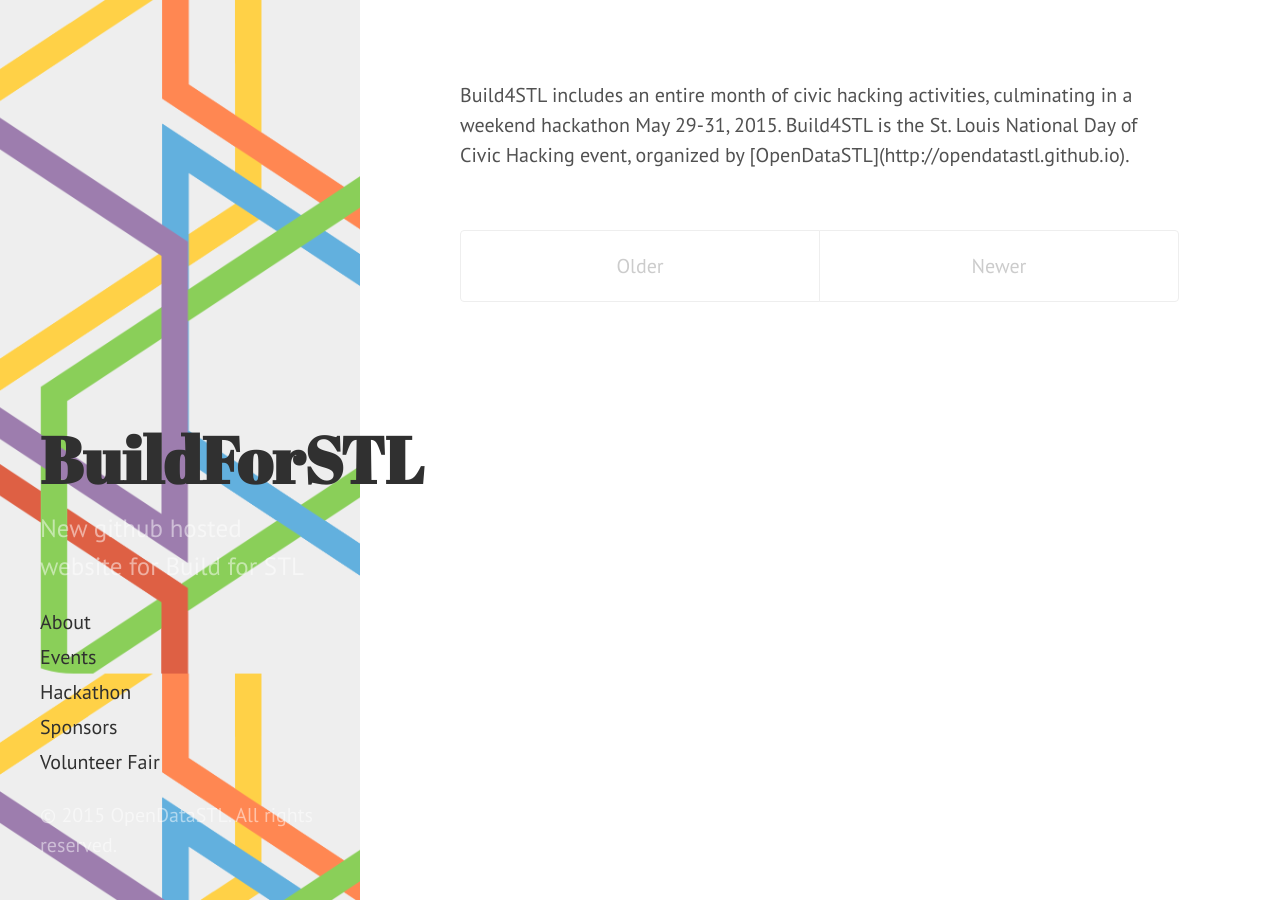
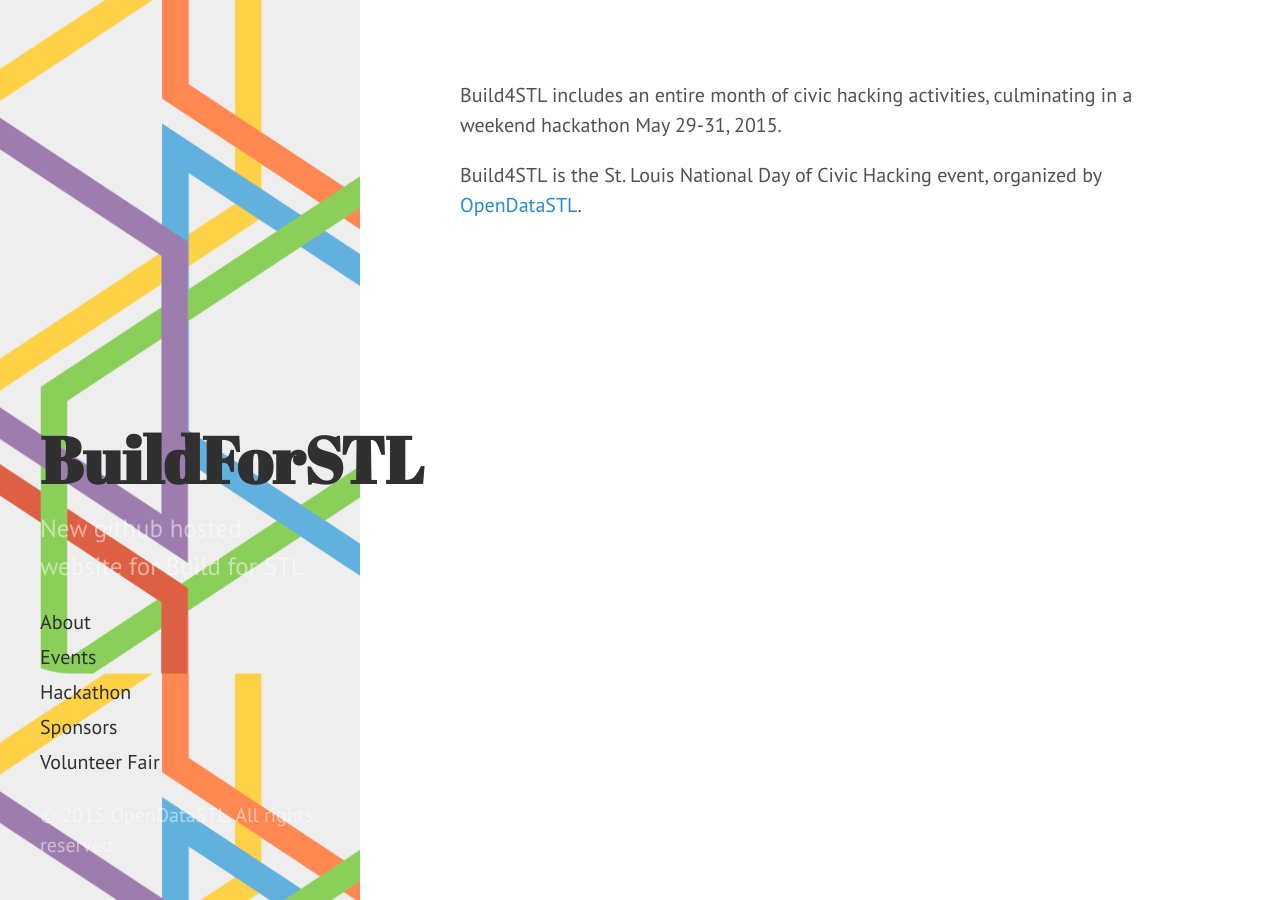
Before and after one commit to OpenSTL/build4stl-jekyll-site, a Jekyll site: the page built from index.html, in a window 1280 px wide. Built offline with Jekyll 4.4.1, drawn with Linux system fonts in a browser that asks for light colours.

Commit message:
Fixing conflict

```diff
--- a/index.html
+++ b/index.html
@@ -3,15 +3,12 @@
 title: Home
 ---
 
-<div>
-
-Build4STL includes an entire month of civic hacking activities, culminating in a weekend hackathon May 29-31, 2015.  Build4STL is the St. Louis National Day of Civic Hacking event, organized by [OpenDataSTL](http://opendatastl.github.io).
-
-</div>
+<p>Build4STL includes an entire month of civic hacking activities, culminating in a weekend hackathon May 29-31, 2015.</p>
+<p>Build4STL is the St. Louis National Day of Civic Hacking event, organized by <a href="http://opendatastl.github.io" target="_blank">OpenDataSTL</a>.</p>
 
 <div class="posts">
-  {% for post in paginator.posts %}
-  <div class="post">
+{% for post in site.categories.blog %}
+  <div class="post post-preview">
     <h1 class="post-title">
       <a href="{{ post.url }}">
         {{ post.title }}
@@ -20,24 +17,10 @@
 
     <span class="post-date">{{ post.date | date_to_string }}</span>
 
-    {{ post.content }}
+    {{ post.content | split:'<!--break-->' | first }}
+    {% if post.content contains '<!--break-->' %}
+      <a href="{{ post.url }}">read more</a>
+    {% endif %}
   </div>
   {% endfor %}
 </div>
-
-<div class="pagination">
-  {% if paginator.next_page %}
-    <a class="pagination-item older" href="{{ site.baseurl }}page{{paginator.next_page}}">Older</a>
-  {% else %}
-    <span class="pagination-item older">Older</span>
-  {% endif %}
-  {% if paginator.previous_page %}
-    {% if paginator.page == 2 %}
-      <a class="pagination-item newer" href="{{ site.baseurl }}">Newer</a>
-    {% else %}
-      <a class="pagination-item newer" href="{{ site.baseurl }}page{{paginator.previous_page}}">Newer</a>
-    {% endif %}
-  {% else %}
-    <span class="pagination-item newer">Newer</span>
-  {% endif %}
-</div>
```
